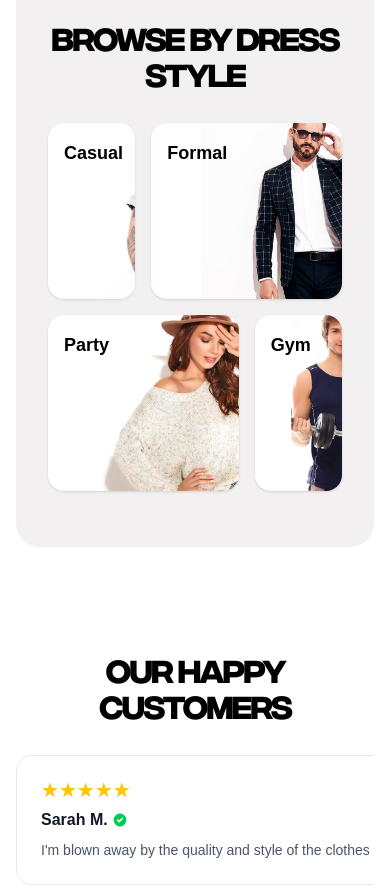
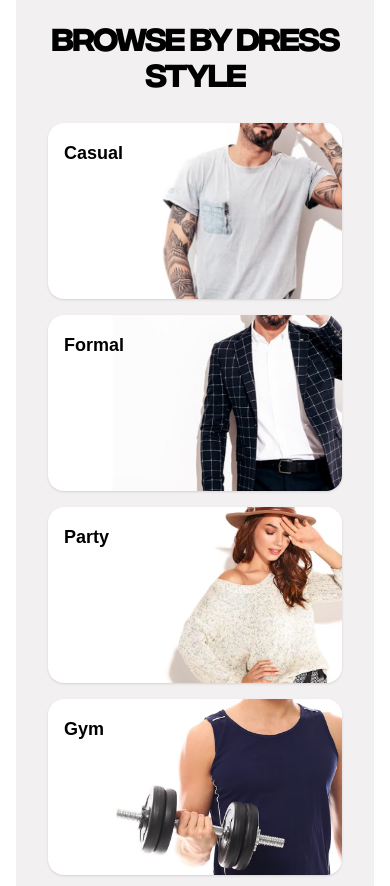
Before and after one commit to pagiannis/EcommerceWebsite, a React (Vite) app in the folder client/: page / in a window 390 px wide. Shown: the part 2640-3526 px from the top of the page. Built offline with nearby package versions, Linux system fonts and the light colour scheme; a web font is replaced by a local one.

Commit message:
Mobile ui approach for dressstyle section

```diff
--- a/client/src/components/home/DressStyleSection.tsx
+++ b/client/src/components/home/DressStyleSection.tsx
@@ -5,10 +5,10 @@ import partyImg from "../../assets/dressstyles/Party.png";
 import gymImg from "../../assets/dressstyles/Gym.png";
 
 const dressStyles = [
-  { label: "Casual", img: casualImg, span: "col-span-1" },
-  { label: "Formal", img: formalImg, span: "col-span-2" },
-  { label: "Party", img: partyImg, span: "col-span-2" },
-  { label: "Gym", img: gymImg, span: "col-span-1" },
+  { label: "Casual", img: casualImg, span: "lg:col-span-1" },
+  { label: "Formal", img: formalImg, span: "lg:col-span-2" },
+  { label: "Party", img: partyImg, span: "lg:col-span-2" },
+  { label: "Gym", img: gymImg, span: "lg:col-span-1" },
 ] as const;
 
 export default function DressStyleSection() {
@@ -18,7 +18,7 @@ export default function DressStyleSection() {
         <h2 className="font-display mb-8 text-center text-3xl font-extrabold uppercase tracking-tight text-brand-black">
           Browse by Dress Style
         </h2>
-        <div className="grid grid-cols-3 gap-4">
+        <div className="grid grid-cols-1 gap-4 lg:grid-cols-3">
           {dressStyles.map((style) => (
             <Link
               key={style.label}
```
Also changed, not shown: client/src/assets/dressstyles/Casual.png.
